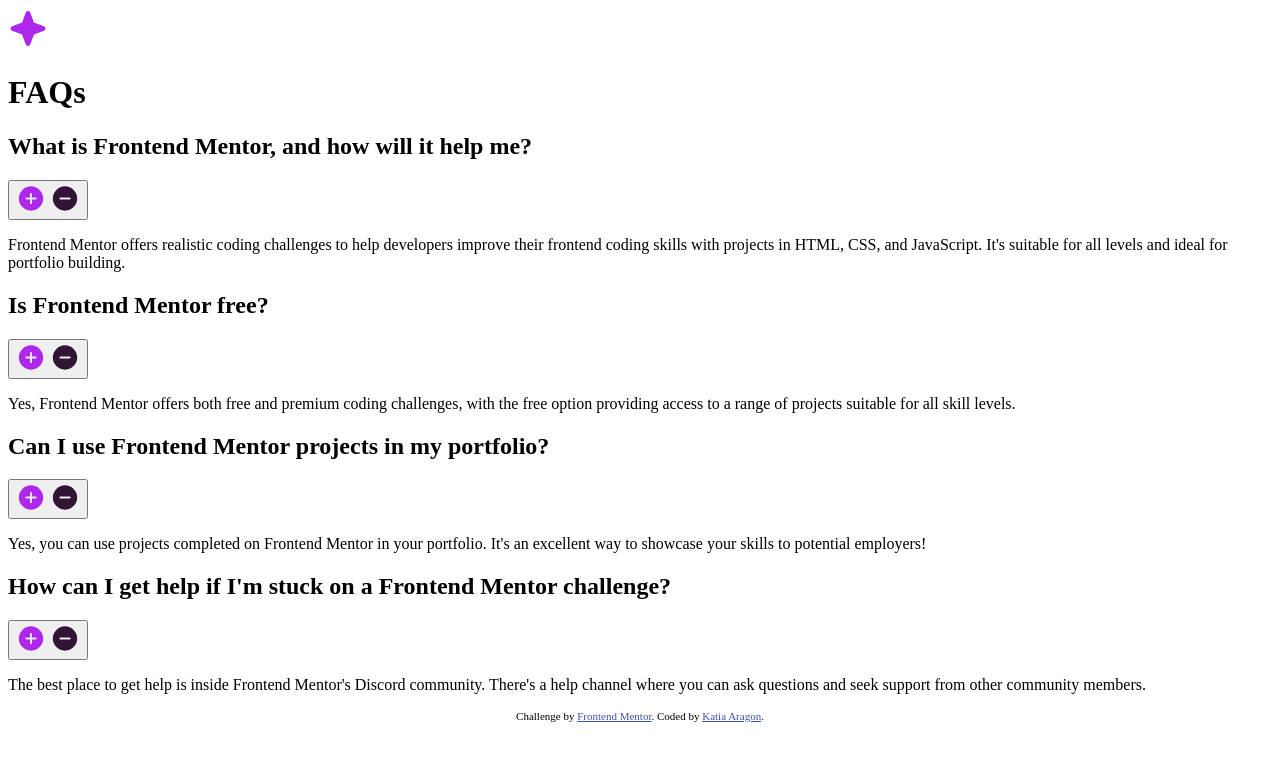
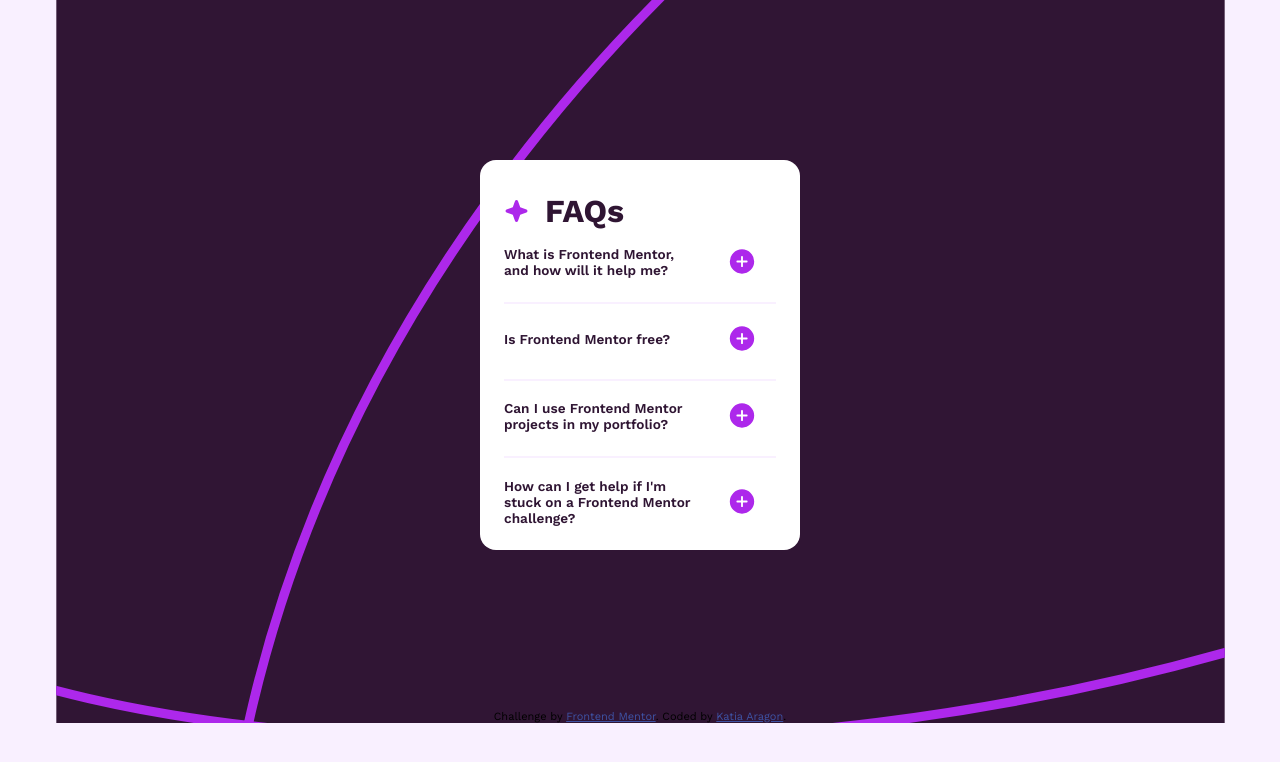
Before and after one commit to ktzazz/FAQ-accordion-thirteen, a plain HTML site: page index.html in a window 1280 px wide. Drawn offline with nearby package versions, Linux system fonts and the light colour scheme.

Commit message:
style sheet

```diff
--- a/index.html
+++ b/index.html
@@ -22,41 +22,59 @@
 <body>
 <main>
   <div class="faq-container">
-  <img src="assets/images/icon-star.svg" alt="icon-star" class="icon-star"> <h1>FAQs</h1>
+  <div class="faq"> <img src="assets/images/icon-star.svg" alt="icon-star" class="icon-star"> <h1>FAQs</h1> </div>
 
   <div class="question-answer">
-  <h2> What is Frontend Mentor, and how will it help me?</h2>
+    <div class="question-icon">
+    <h2> What is Frontend Mentor, and how will it help me?</h2>
   <button class="arrow"><img src="assets/images/icon-plus.svg" alt="icon-open" id="icon-open">
   <img src="assets/images/icon-minus.svg" alt="icon-close" id="icon-close"></button>
+    </div>
 
   <div class="answer"> <p> Frontend Mentor offers realistic coding challenges to help developers improve their
   frontend coding skills with projects in HTML, CSS, and JavaScript. It's suitable for
   all levels and ideal for portfolio building.</p></div>
   </div>
 
-  <div class="question-answer"><h2> Is Frontend Mentor free?</h2>
+  <hr>
+
+  <div class="question-answer">
+    <div class="question-icon">
+    <h2> Is Frontend Mentor free?</h2>
   <button class="arrow"><img src="assets/images/icon-plus.svg" alt="icon-open" id="icon-open">
   <img src="assets/images/icon-minus.svg" alt="icon-close" id="icon-close"></button>
+    </div>
 
   <div class="answer"><p> Yes, Frontend Mentor offers both free and premium coding challenges, with the free
   option providing access to a range of projects suitable for all skill levels.</p></div>
   </div>
 
-  <div class="question-answer"><h2> Can I use Frontend Mentor projects in my portfolio?</h2>
+  <hr>
+
+  <div class="question-answer">
+    <div class="question-icon">
+    <h2> Can I use Frontend Mentor projects in my portfolio?</h2>
   <button class="arrow"><img src="assets/images/icon-plus.svg" alt="icon-open" id="icon-open">
   <img src="assets/images/icon-minus.svg" alt="icon-close" id="icon-close"></button>
+    </div>
 
   <div class="answer"><p> Yes, you can use projects completed on Frontend Mentor in your portfolio. It's an excellent
   way to showcase your skills to potential employers!</p></div>
   </div>
 
-  <div class="question-answer"><h2> How can I get help if I'm stuck on a Frontend Mentor challenge?</h2>
+  <hr>
+
+  <div class="question-answer">
+    <div class="question-icon">
+    <h2> How can I get help if I'm stuck on a Frontend Mentor challenge?</h2>
   <button class="arrow"><img src="assets/images/icon-plus.svg" alt="icon-open" id="icon-open">
   <img src="assets/images/icon-minus.svg" alt="icon-close" id="icon-close"></button>
+    </div>
 
   <div class="answer"><p> The best place to get help is inside Frontend Mentor's Discord community. There's a help
   channel where you can ask questions and seek support from other community members.</p></div>
   </div>
+
   </div>
 </main>
 
--- a/style.css
+++ b/style.css
@@ -0,0 +1,105 @@
+*,
+*::before,
+*::after {
+  box-sizing: border-box;
+  margin: 0;
+  padding: 0;
+}
+
+:root {
+ --White: hsl(0, 100%, 100%);
+ --Purple-light: hsl(275, 100%, 97%);
+ --Purple-medium: hsl(292, 16%, 49%);
+ --Purple-dark: hsl(292, 42%, 14%);
+ --Font-size: 16px;
+ --Font-family: 'Work Sans', sans-serif;
+ --Font-weight-400: 400;
+ --Font-weight-600: 600;
+ --Font-weight-700: 700;
+}
+
+body {
+  background-image: url("assets/images/background-pattern-mobile.svg");
+  background-repeat: no-repeat;
+  background-size: contain;
+  background-position: top;
+  font-family: var(--Font-family);
+  background-color: var(--Purple-light);
+}
+
+.faq-container {
+  max-width: 20rem;
+  margin: 10rem auto;
+  padding: 2rem 1.5rem 0rem 1.5rem;
+  background-color: var(--White);
+  border-radius: 1rem;
+  overflow: hidden;
+}
+
+.faq{
+  display: grid;
+  grid-template-columns: 25px auto;
+  justify-content: left;
+  align-items: center;
+  gap: 1rem;
+  margin-block-end: 1rem;
+}
+
+h1{
+    grid-area: 1 / 2;
+    color: var(--Purple-dark);
+    font-size: 2rem;
+    font-weight: var(--Font-weight-700);
+}
+
+.faq img{
+  grid-area: 1 / 1;
+  width: 100%;
+}
+
+.question-icon{
+  display: grid;
+  grid-template-columns: auto 50px;
+  align-items: center;
+  gap: 1.5rem;
+  margin-block-end: 1.5rem;
+
+}
+
+h2{
+  grid-area: 1 / 1;
+  color: var(--Purple-dark);
+  font-size: 0.85rem;
+  font-weight: var(--Font-weight-600);
+}
+
+button{
+    grid-area: 1 / 2;
+    background-color: transparent;
+    border: none;
+    border-radius: 100%;
+    width: 2rem;
+    height: 2rem;
+    cursor: pointer;
+}
+
+#icon-close{
+  display: none;
+}
+
+p {
+    padding: 1.5rem 1.5rem 1.5rem 0;
+    font-size: 0.8rem;
+    font-weight: var(--Font-weight-400);
+    color: var(--Purple-medium);
+    line-height: 1.1rem;
+}
+
+hr{
+    border: 1px solid var(--Purple-light);
+    margin-block-end: 1.2rem;
+}
+
+.answer{
+  display: none;
+}
```
